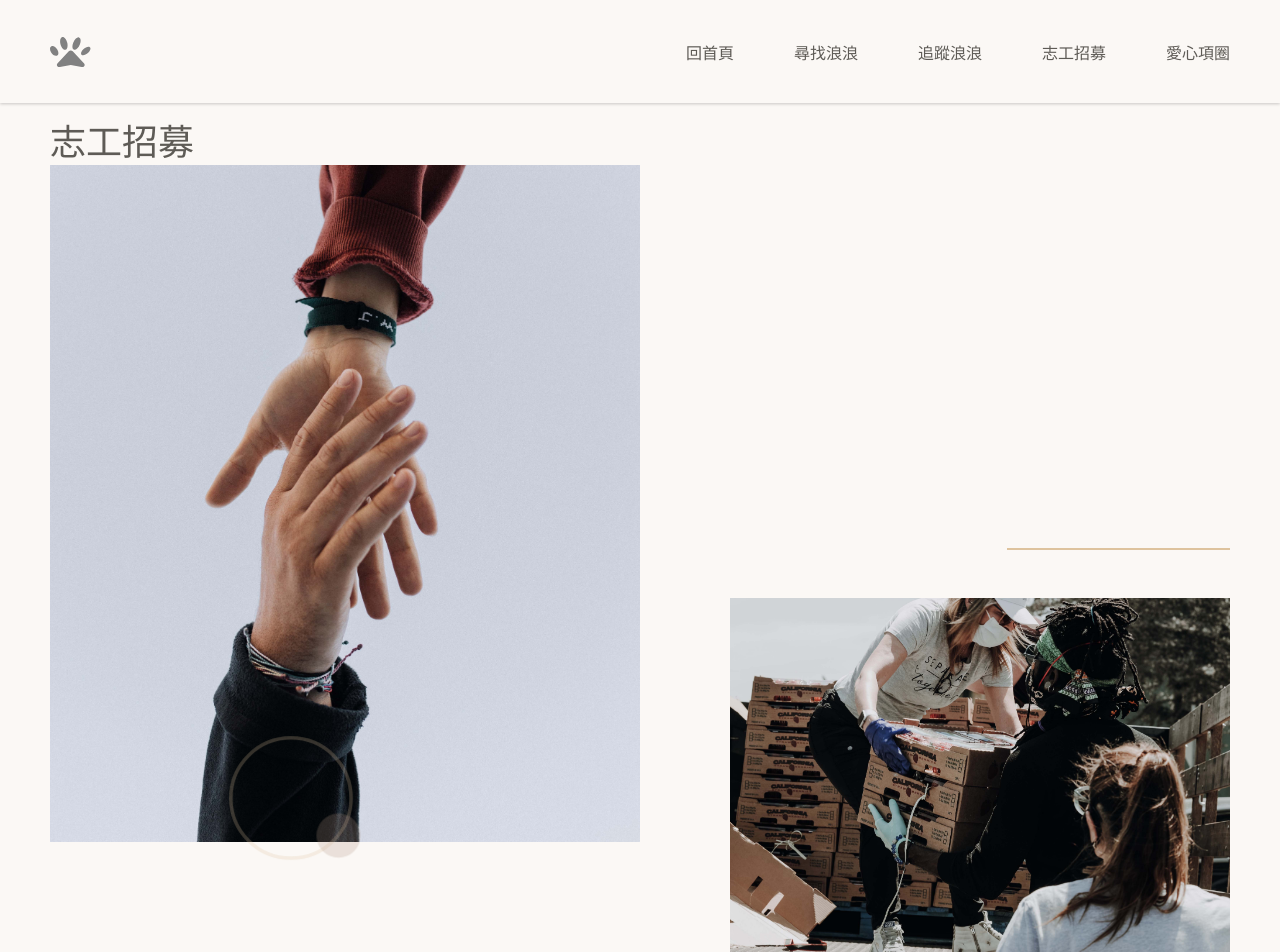
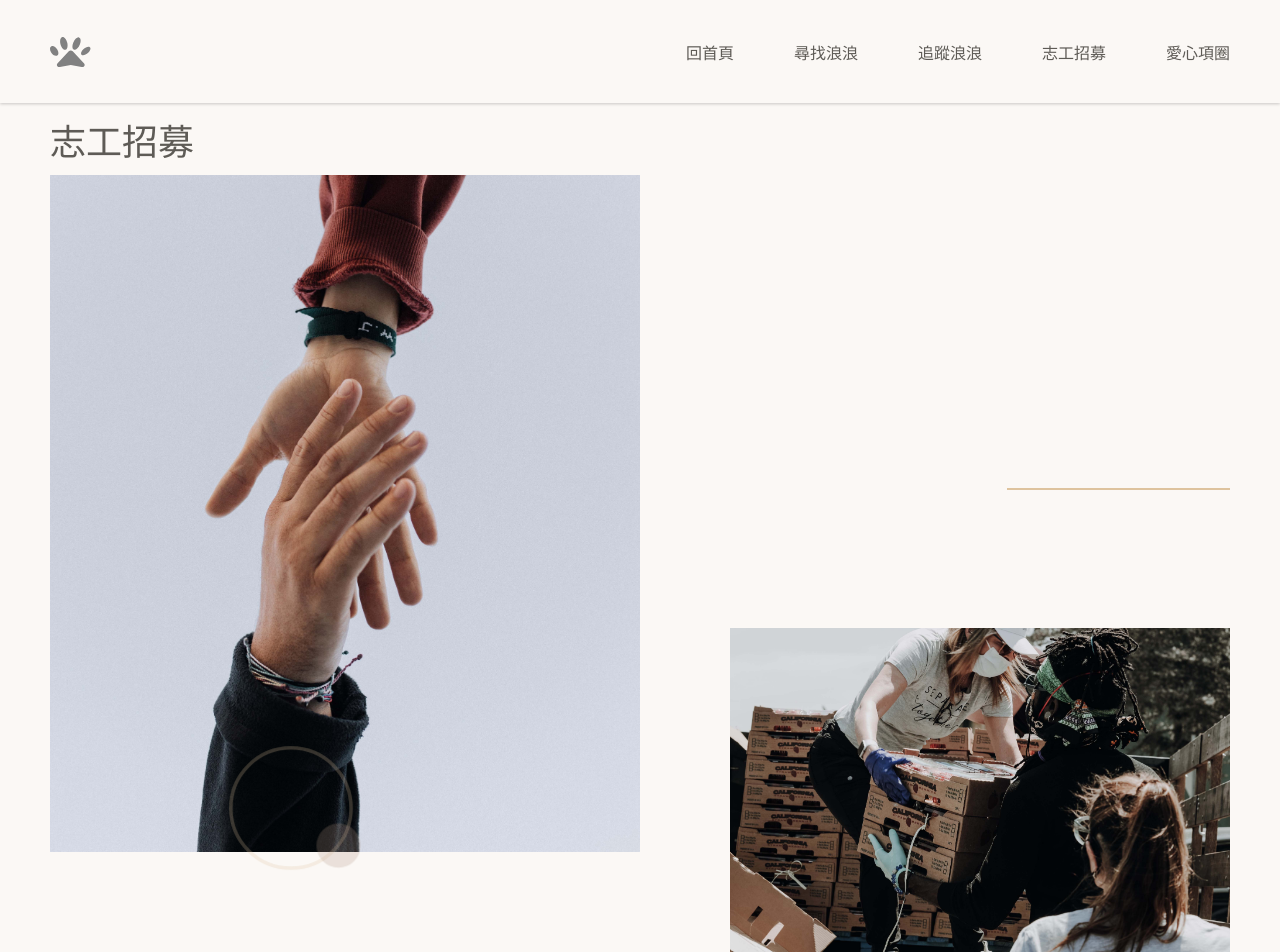
Before and after one commit to sherry-hooo/LangLangAdoption, a Vue app: page /Volunteer in a window 1280 px wide. Shown: the top 952 px of the page. Built offline with nearby package versions, Linux system fonts and the light colour scheme.

Commit message:
feat(Vollunteer view): modify animation position

```diff
--- a/src/views/Volunteer.vue
+++ b/src/views/Volunteer.vue
@@ -117,9 +117,9 @@ main {
   }
 }
 .container {
-  padding: 10px 30px 40px 30px;
+  padding: 10px 30px 30px 30px;
   @include breakpoint.tablet {
-    padding: 10px 50px 40px 50px;
+    padding: 10px 50px 80px 50px;
     display: flex;
     flex-direction: column;
     position: relative;
@@ -127,7 +127,7 @@ main {
     margin: 0 auto;
   }
   @include breakpoint.bgScreen {
-    padding: 10px 100px 40px 100px;
+    padding: 10px 100px 80px 100px;
   }
 }
 h2 {
@@ -148,6 +148,7 @@ h2 {
 }
 .flex_1 {
   display: flex;
+  padding-top: 10px;
   gap: 10px;
   & .img_box {
     height: 50%;
@@ -270,7 +271,7 @@ h2 {
     margin-top: 0;
     position: absolute;
     right: 50px;
-    bottom: 40px;
+    bottom: 60px;
     max-width: 50%;
     gap: 60px;
   }
@@ -327,19 +328,26 @@ h2 {
 //   height: 70px;
 // }
 .layout_line_2 {
+  display: none;
   position: absolute;
-  top: -50px;
+  // top: -50px;
   right: 0;
 
   @include breakpoint.mobile {
     // top: 59%;
   }
   @include breakpoint.tablet {
+    display: block;
+    top: -90px;
     // top: 42%;
   }
   @include breakpoint.desktop {
+    top: -140px;
     // animation: rotate 5s running linear forwards;
     // top: 50%;
+  }
+  @include breakpoint.bgScreen {
+    top: -20px;
   }
 }
 .frame_line {
@@ -386,13 +394,13 @@ h2 {
     top: 59%;
   }
   @include breakpoint.tablet {
-    top: 42%;
+    top: 40%;
   }
   @include breakpoint.desktop {
-    top: 48%;
+    top: 47%;
   }
   @include breakpoint.bgScreen {
-    top: 55%;
+    top: 52%;
   }
 }
 .wave_box {
```
